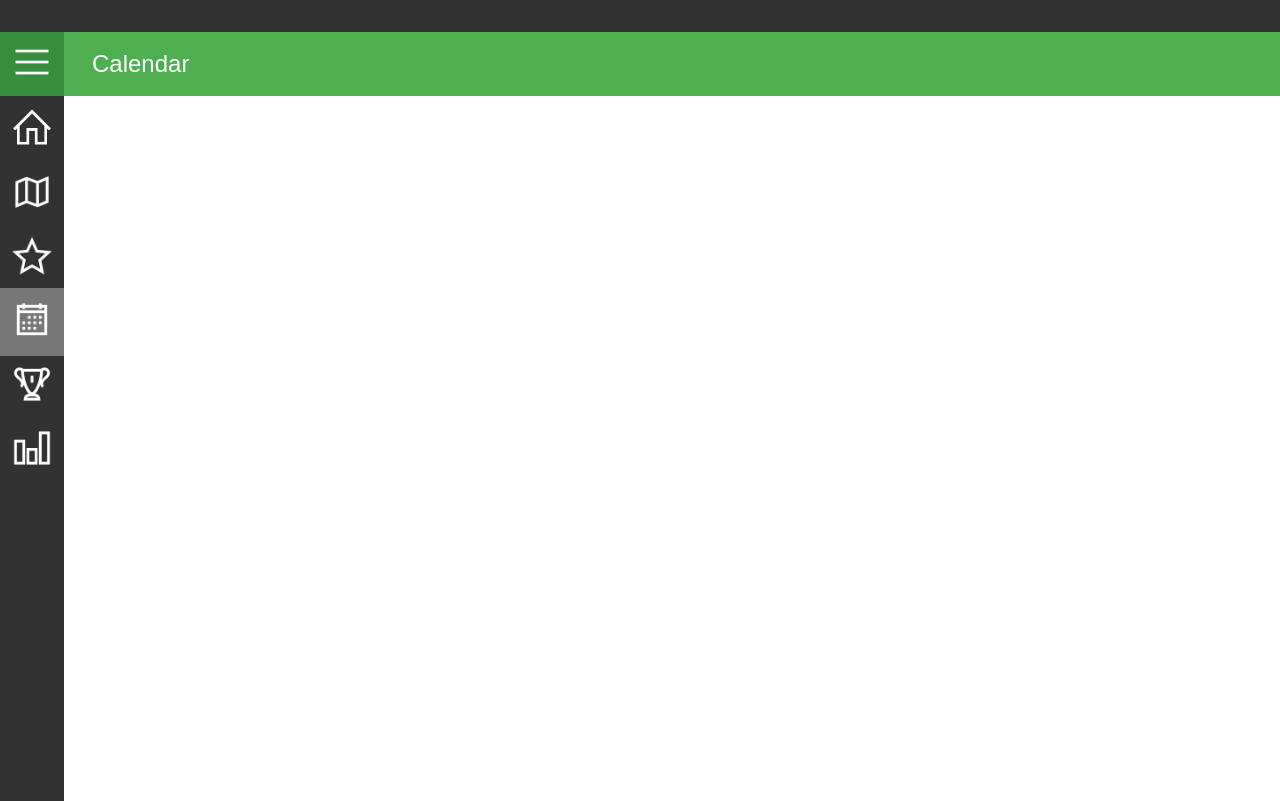
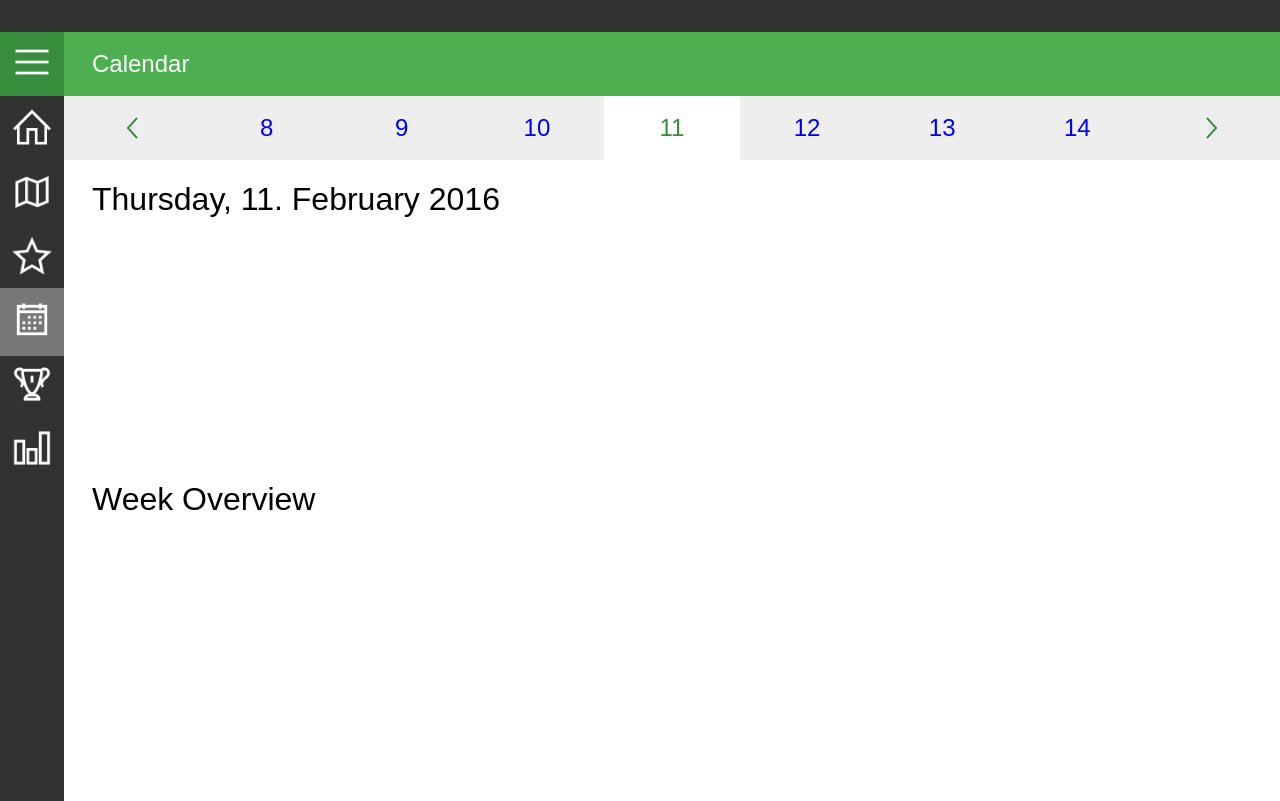
Before and after one commit to elordin/threesixty, a plain HTML site: page app/calendar.html in a window 1280 px wide. Drawn offline with Linux system fonts and the light colour scheme.

Commit message:
Creates a minimalistic calendar view

```diff
--- a/app/calendar.html
+++ b/app/calendar.html
@@ -4,12 +4,12 @@
     <title>360° Fitness Platform</title>
     <link rel="stylesheet" href="css/normalize.min.css">
     <link rel="stylesheet" href="css/layout.css">
+    <link rel="stylesheet" href="css/calendar.css">
 </head>
 
 <body>
 
     <aside id="sidebar">
-
         <div id="burger-container" class="nav-item">
             <button id="burger-button">
                 <img id="burger-image" class="nav-image" src="img/menu.png">
@@ -69,26 +69,82 @@
                 </div>
             </a>
         </div>
-
     </aside>
 
 
     <header>
-
         <h1>Calendar</h1>
-
     </header>
 
 
     <main>
 
+        <div class="day-container">
+            <div class="day-item">
+                <a id="previous-week" href="#">
+                    <img src="img/previous.png">
+                </a>
+            </div>
 
+            <div id="monday" class="day-item">
+                <a class="day-link" href="#">
+                    <p>31</p>
+                </a>
+            </div>
+
+            <div id="tuesday" class="day-item">
+                <a class="day-link" href="#">
+                    <p>1</p>
+                </a>
+            </div>
+
+            <div id="wednesday" class="day-item">
+                <a class="day-link" href="#">
+                    <p>2</p>
+                </a>
+            </div>
+
+            <div id="thursday" class="day-item">
+                <a class="day-link" href="#">
+                    <p>3</p>
+                </a>
+            </div>
+
+            <div id="friday" class="day-item">
+                <a class="day-link" href="#">
+                    <p>4</p>
+                </a>
+            </div>
+
+            <div id="saturday" class="day-item">
+                <a class="day-link" href="#">
+                    <p>5</p>
+                </a>
+            </div>
+
+            <div id="sunday" class="day-item">
+                <a class="day-link" href="#">
+                    <p>6</p>
+                </a>
+            </div>
+
+            <div class="day-item">
+                <a id="next-week" href="#">
+                    <img src="img/next.png">
+                </a>
+            </div>
+        </div>
+
+        <h1 class="date-title">Sunday, 31. March 2016</h1>
+        <pre id="date-activity"></pre>
+
+        <h1 class="week-title">Week Overview</h1>
 
     </main>
 
 
-
     <script src="js/jquery.js" type="text/javascript" charset="utf-8"></script>
     <script src="js/navigation.js" type="text/javascript" charset="utf-8"></script>
+    <script src="js/calendar.js" type="text/javascript" charset="utf-8"></script>
 </body>
 </html>
--- /dev/null
+++ b/app/css/calendar.css
@@ -0,0 +1,66 @@
+/* ****************** */
+/*    Days Chooser    */
+/* ****************** */
+
+.day-container {
+    background: #eee;
+    display: flex;
+    flex-direction: row;
+    justify-content: space-between;
+    margin: 0 0 0 -28px;
+}
+
+.day-item {
+    height: 64px;
+    flex-basis: 64px;
+    flex-grow: 1;
+    text-align: center;
+}
+
+.day-item a {
+    text-decoration: none;
+}
+
+.day-item a:hover {
+    color: #4DAF50;
+}
+
+.day-item a:active {
+    color: #388E3C;
+}
+
+.day-item a img {
+    display: inline-block;
+    padding: 20px 0;
+    height: 24px;
+}
+
+.day-item a p {
+    margin: 18px 0;
+    font-size: 1.5em;
+}
+
+.day-item.selected {
+    background: white
+}
+
+.day-item.selected a {
+    color: #388E3C;
+}
+
+
+/* ****************** */
+/*    Day Content     */
+/* ****************** */
+
+.date-title,
+.week-title {
+    margin-right: 8px;
+    font-size: 2.5vmax;
+}
+
+pre {
+    width: 320px;
+    height: 300px;
+    margin: -80px 0 0 -28px;
+}
--- /dev/null
+++ b/app/js/calendar.js
@@ -0,0 +1,89 @@
+var weekdays = [
+    "Sunday", "Monday", "Tuesday",
+    "Wednesday", "Thursday", "Friday",
+    "Saturday"
+];
+
+var months = [
+  "January", "February", "March",
+  "April", "May", "June", "July",
+  "August", "September", "October",
+  "November", "December"
+];
+
+var selectedDate = new Date();
+selectedDate.setDate(11);
+
+loadCurrentWeekDays();
+selectTodayInDayList();
+
+/* ****************** */
+/*    Days Loading    */
+/* ****************** */
+
+function loadCurrentWeekDays() {
+    var dayInMonth = selectedDate.getDate(),
+        weekday = selectedDate.getDay();
+
+    var monday = dayInMonth - weekday + 1,
+        tuesday = monday + 1,
+        wednesday = monday + 2,
+        thursday = monday + 3,
+        friday = monday + 4,
+        saturday = monday + 5,
+        sunday = monday + 6;
+
+    getLabelForDayItem($("#monday")).replaceWith('<p>' + monday + '</p>');
+    getLabelForDayItem($("#tuesday")).replaceWith('<p>' + tuesday + '</p>');
+    getLabelForDayItem($("#wednesday")).replaceWith('<p>' + wednesday + '</p>');
+    getLabelForDayItem($("#thursday")).replaceWith('<p>' + thursday + '</p>');
+    getLabelForDayItem($("#friday")).replaceWith('<p>' + friday + '</p>');
+    getLabelForDayItem($("#saturday")).replaceWith('<p>' + saturday + '</p>');
+    getLabelForDayItem($("#sunday")).replaceWith('<p>' + sunday + '</p>');
+}
+
+function getLabelForDayItem(dayItem) {
+    return dayItem.children().first().children().first();
+}
+
+function selectTodayInDayList() {
+    var weekdayName = weekdays[selectedDate.getDay()];
+    $('#' + weekdayName.toLowerCase()).addClass('selected');
+    updateDateTitle();
+}
+
+function updateDateTitle() {
+    var weekdayName = weekdays[selectedDate.getDay()];
+    var dayInMonth = selectedDate.getDate();
+    var monthName = months[selectedDate.getMonth()];
+    var year = selectedDate.getFullYear();
+    var dayDescription = weekdayName + ', ' + dayInMonth + '. ' + monthName + ' '+ year;
+
+    $('.date-title').replaceWith('<h1 class="date-title">' + dayDescription + '</h1>')
+}
+
+
+
+
+
+/* ****************** */
+/*   Days Selection   */
+/* ****************** */
+
+$('.day-link').click(function () {
+    $('.day-item').removeClass('selected');
+    $(this).parent().addClass('selected');
+
+    selectedDate.setDate(($(this).children().first().text()));
+    updateDateTitle();
+
+    return false;
+});
+
+$('#previous-week').click(function () {
+    return false;
+});
+
+$('#next-week').click(function () {
+    return false;
+});
```
Also changed, not shown: app/img/next.png (added), app/img/previous.png (added).
